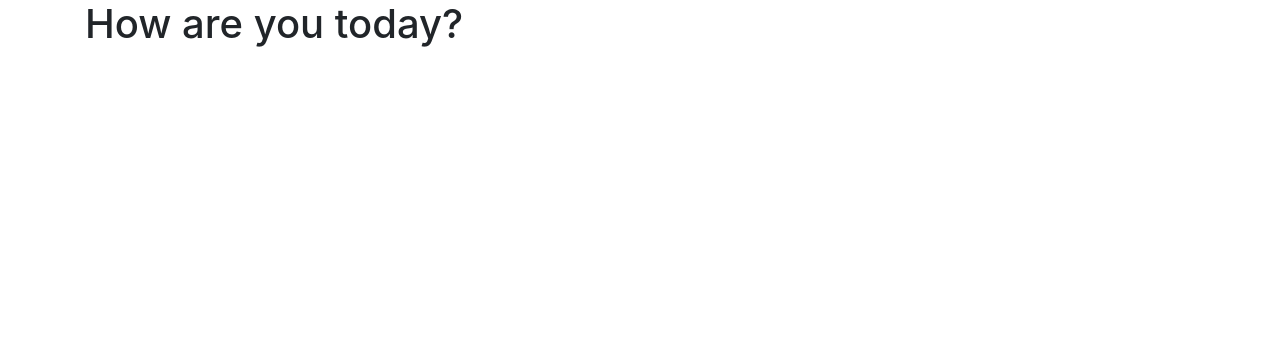
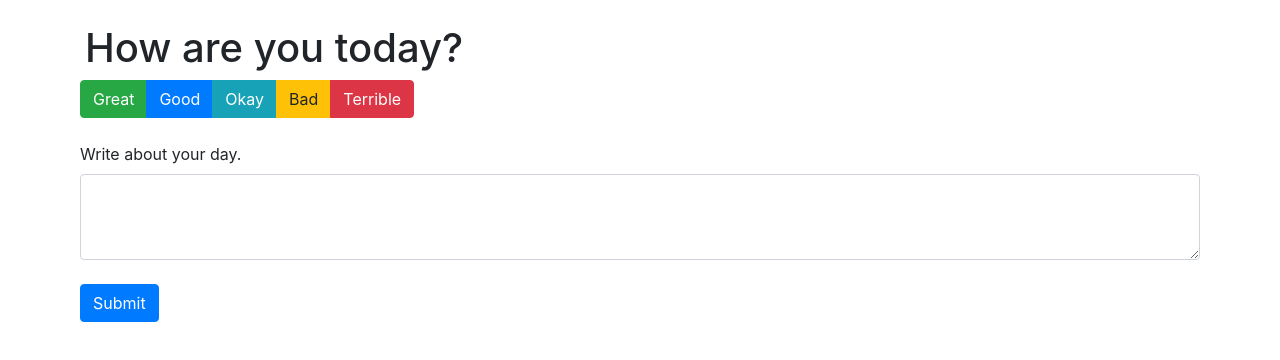
Before and after one commit to generic-team-name/mood-tracker, a React (Create React App) app: page / in a window 1280 px wide. Shown: the top 360 px of the page. Built offline with nearby package versions, Linux system fonts and the light colour scheme.

Commit message:
Add form

```diff
--- a/src/App.js
+++ b/src/App.js
@@ -1,12 +1,15 @@
 import React, { Component } from 'react';
 import { Layout } from './components/Layout';
+import { Form } from './components/Form';
 
 class App extends Component {
   render() {
     return (
       <React.Fragment>
         <Layout>
+          <br />
           <h1>How are you today?</h1>
+          <Form />
         </Layout>
       </React.Fragment>
     )
--- a/src/Values.js
+++ b/src/Values.js
@@ -3,8 +3,8 @@ class Values {
         var fullArray = []
     }
 
-    addStuff(entry, mood, date) {
-        fullArray.push([entry, mood, date])
+    addStuff(date, mood, entry) {
+        fullArray.push([date, mood, entry])
     }
 
     getStuff() {
--- /dev/null
+++ b/src/components/Form.js
@@ -0,0 +1,25 @@
+import React from 'react';
+import { Form as Fo, ButtonGroup, ToggleButton, Button } from 'react-bootstrap';
+
+export const Form = () => (
+    <Fo>
+        <Fo.Row>
+            <ButtonGroup toggle size="md">
+                <ToggleButton type="radio" value="1" variant="success">Great</ToggleButton>
+                <ToggleButton type="radio" value="2" variant="primary">Good</ToggleButton>
+                <ToggleButton type="radio" value="3" variant="info">Okay</ToggleButton>
+                <ToggleButton type="radio" value="4" variant="warning">Bad</ToggleButton>
+                <ToggleButton type="radio" value="5" variant="danger">Terrible</ToggleButton>
+            </ButtonGroup>
+        </Fo.Row>
+        <br />
+        <Fo.Row>
+            <Fo.Label>Write about your day.</Fo.Label>
+            <Fo.Control as="textarea" rows="3" />
+        </Fo.Row>
+        <br />
+        <Fo.Row>
+            <Button variant="primary" type="submit">Submit</Button>
+        </Fo.Row>
+    </Fo>
+)
--- a/src/components/Layout.js
+++ b/src/components/Layout.js
@@ -1,5 +1,5 @@
 import React from 'react';
-import { Container } from 'react-bootstrap'
+import { Container } from 'react-bootstrap';
 
 export const Layout = (props) => (
     <Container>
```
